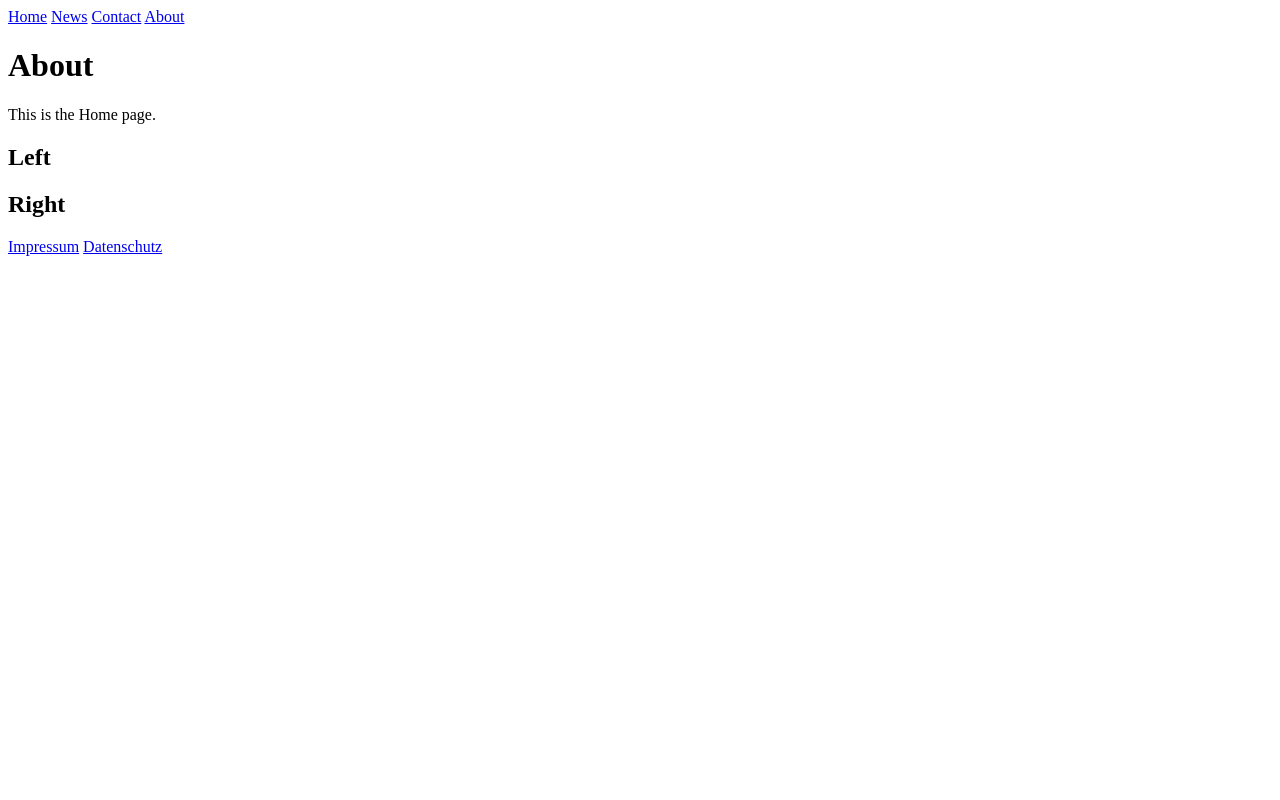
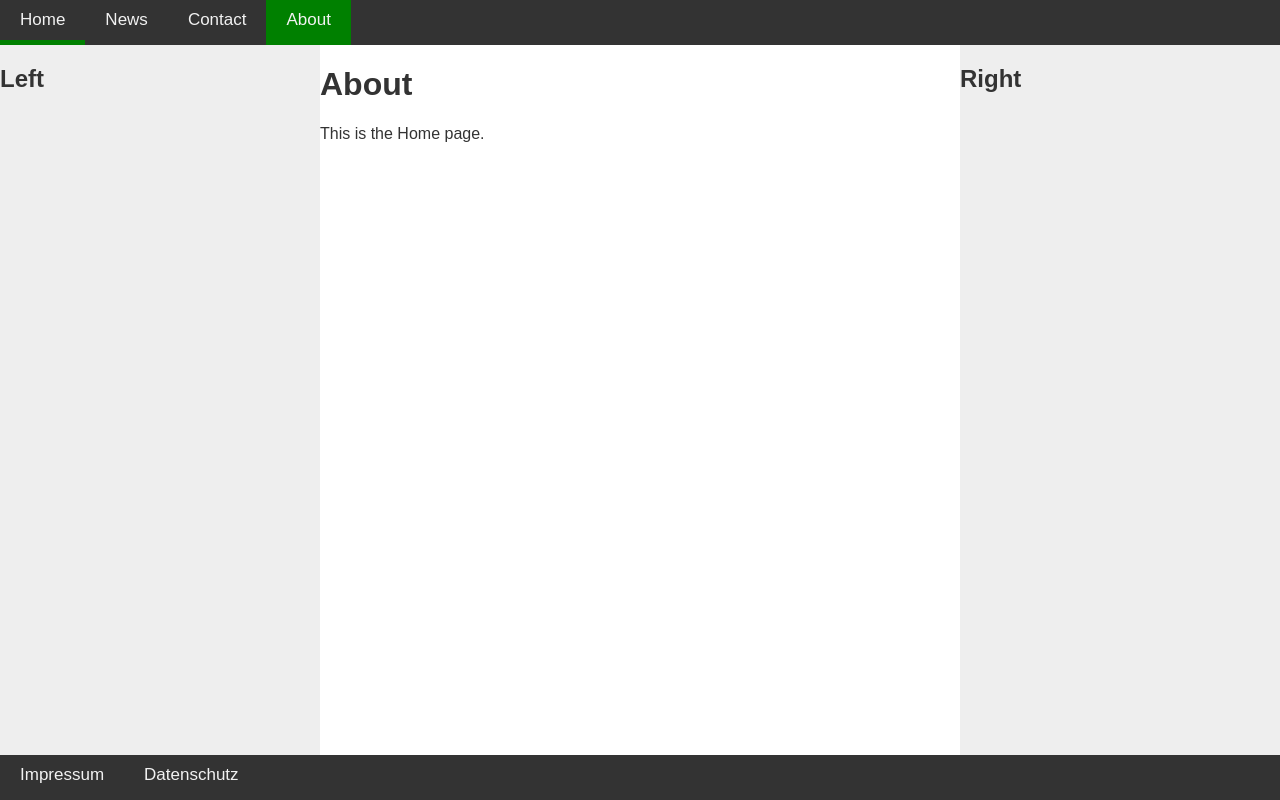
Before and after one commit to coding4beginner/Tutorial_Create-responsible-layout-with-header-footer-and-sidebar, a plain HTML site: page about.html in a window 1280 px wide. Drawn offline with Linux system fonts and the light colour scheme; the site is published under a folder, as on GitHub Pages, so addresses that start at the root find nothing.

Commit message:
change path to css

```diff
--- a/about.html
+++ b/about.html
@@ -8,7 +8,7 @@
     <meta http-equiv="content-language" content="en">
     <meta name="robots" content="index, follow">
 
-    <link href="/lib/css/style.css" rel="stylesheet" type="text/css" />
+    <link href="lib/css/style.css" rel="stylesheet" type="text/css" />
 
     <script src="lib/js/navbar.js" defer></script>
     <script src="lib/js/footer.js" defer></script>
```
Also changed, not shown: contact.html (+1 -1 lines), news.html (+1 -1 lines).
